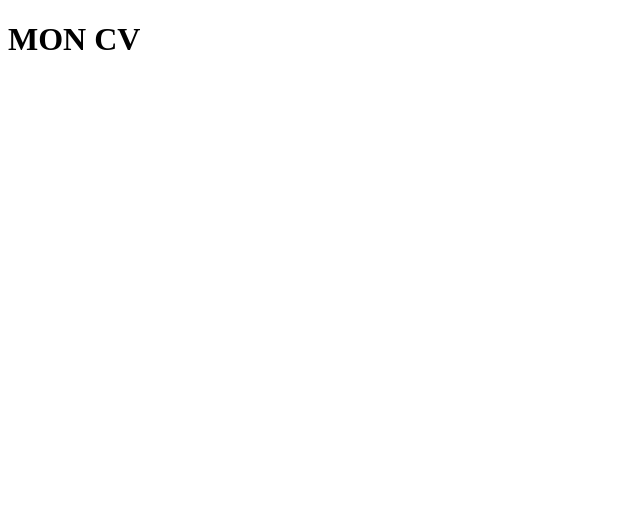
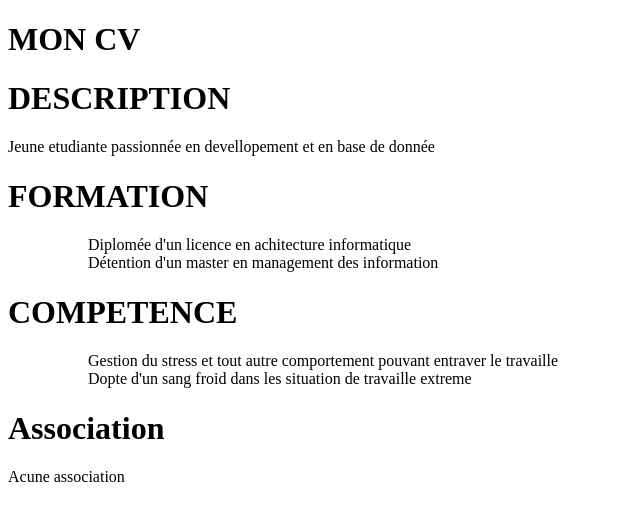
Before and after one commit to Ornelie22/mon-cv, a plain HTML site: page index.html in a window 1280 px wide. Shown: the whole page, without its empty margins (0-640 px from the left). Drawn offline with Linux system fonts and the light colour scheme.

Commit message:
Update index.html

```diff
--- a/index.html
+++ b/index.html
@@ -7,7 +7,35 @@
     <title>Document</title>
 </head>
 <body>
-   <header><h1>MON CV</h1></heaader>
+    <header><h1>MON CV</h1></heaader>
+    <div>
+        <h1>DESCRIPTION</h1>
+        <P>
+            Jeune etudiante passionnée en devellopement et en base de donnée
+        </P>
+    </div>
+    <div>
+        <h1>FORMATION</h1>
+        <P>
+           <ul>
+            <ol>Diplomée d'un licence en achitecture informatique</ol>
+            <ol>Détention d'un master en management des information</ol>
+           </ul>
+        </P>
+    </div>
+    <div>
+        <h1>COMPETENCE</h1>
+        <ul>
+            <ol>Gestion du stress et tout autre comportement pouvant entraver le travaille</ol>
+            <ol>Dopte d'un sang froid dans les situation de travaille extreme </ol>
+           </ul>
+
+
+    </div>
+    <h1>Association</h1>
+    Acune association
+
+
 
 </body>
 </html
```
